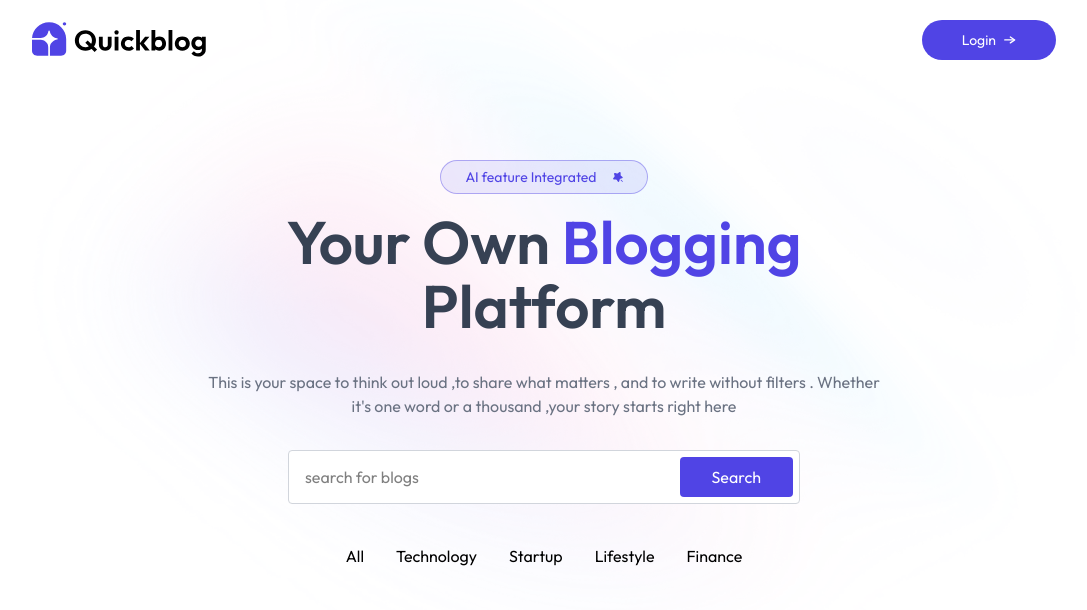
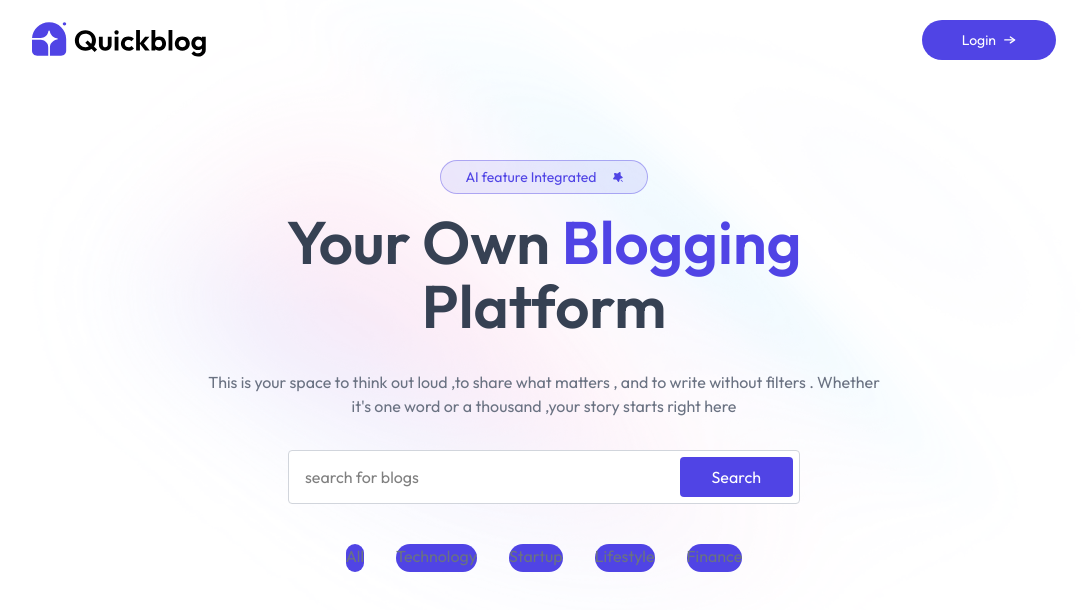
Before and after one commit to outgoingrudra/Blog-site, a React (Vite) app in the folder frontend/: page / in a window 1280 px wide. Shown: the top 610 px of the page, without its empty margins (96-1183 px from the left). Built offline with nearby package versions, Linux system fonts and the light colour scheme.

Commit message:
changes made

```diff
--- a/frontend/src/Components/BlogList.jsx
+++ b/frontend/src/Components/BlogList.jsx
@@ -8,7 +8,9 @@ export default function BlogList() {
             {/* criteria listing here  */}
             {blogCategories.map((item)=>(
                 <div key={item} className='relative'>
-                    <button>{item}</button>
+                    <button className='cursor-pointer text-gray-500 '>{item}
+                        <div className="absolute left-0 right-0 top-0 h-7 -z-1 bg-primary rounded-full"></div>
+                    </button>
                 </div>
             ))}
 
```
